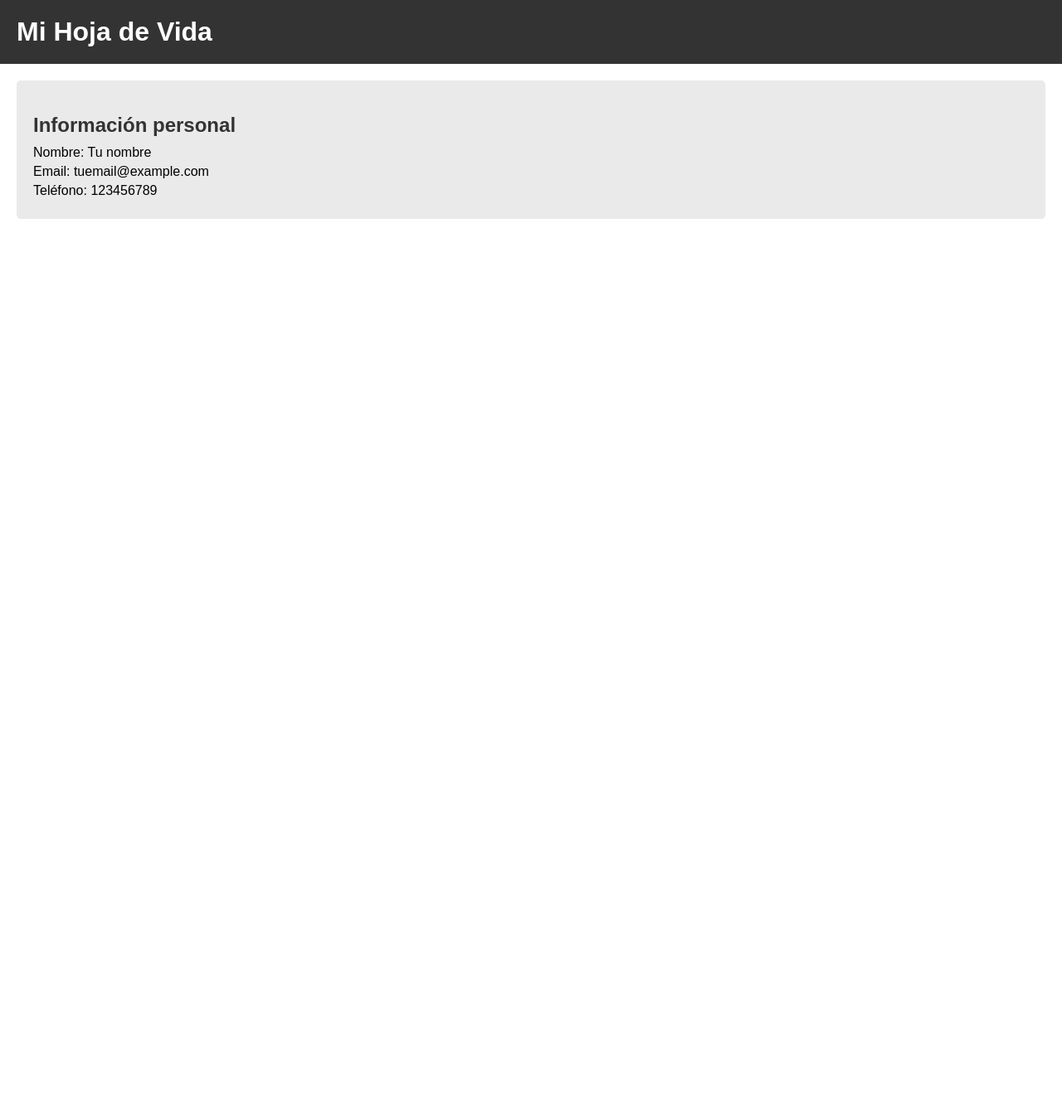
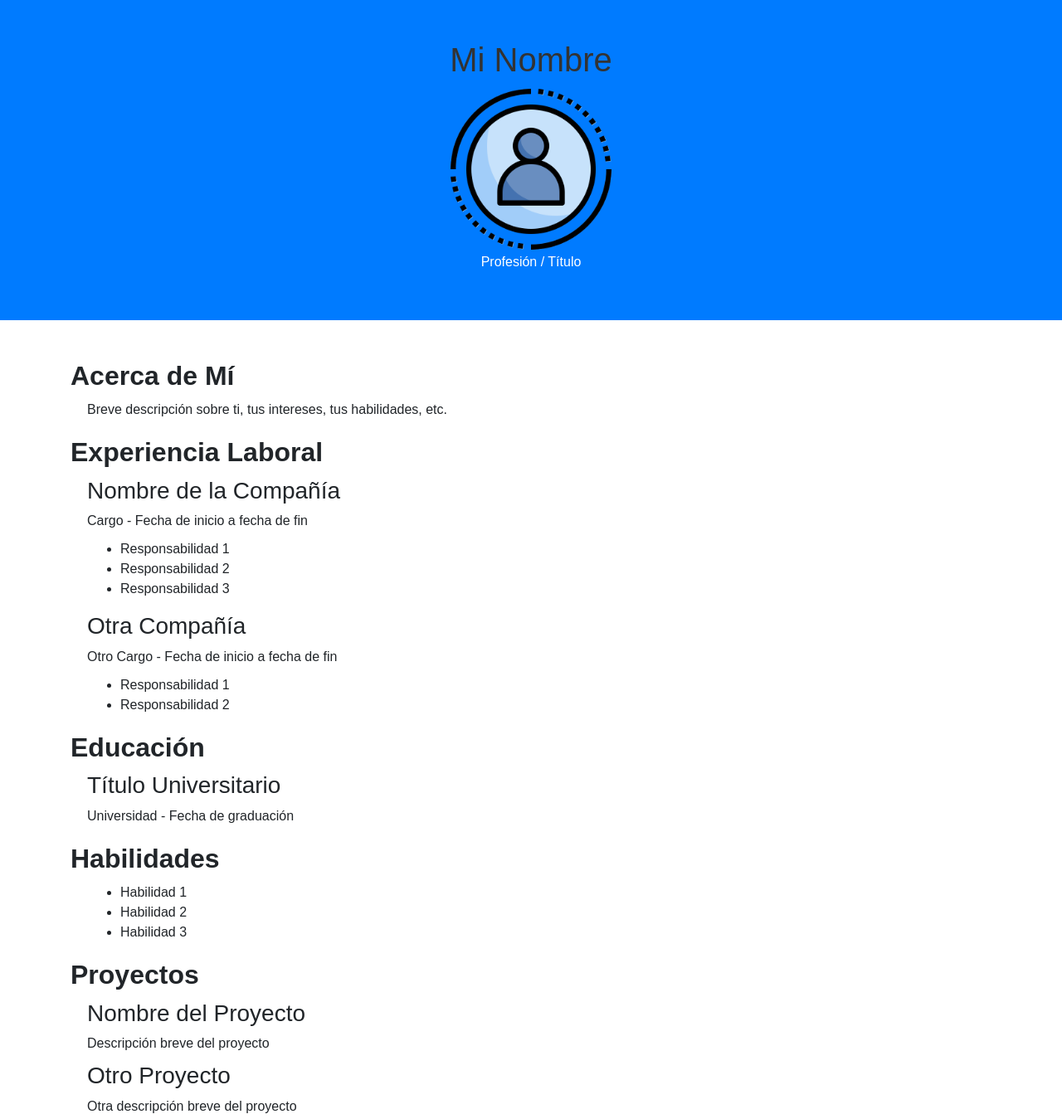
Before and after one commit to RDLARA/mi-primera-pagina, a plain HTML site: page index.html in a window 1280 px wide. Shown: the whole page at 83% size. Before the commit the page ends 800 px from the top, so only its background shows below. Drawn offline with nearby package versions, Linux system fonts and the light colour scheme.

Commit message:
Add files via upload

```diff
--- a/index.html
+++ b/index.html
@@ -1,23 +1,83 @@
 <!DOCTYPE html>
-<html>
-<head>
-  <title>Mi Hoja de Vida</title>
-  <link rel="stylesheet" type="text/css" href="styles.css">
-</head>
-<body>
-  <header>
-    <h1>Mi Hoja de Vida</h1>
-  </header>
+<html lang="en">
+  <head>
+    <meta charset="UTF-8">
+    <meta name="viewport" content="width=device-width, initial-scale=1.0">
+    <title>Mi Portafolio</title>
+    <link rel="stylesheet"
+      href="https://stackpath.bootstrapcdn.com/bootstrap/4.5.0/css/bootstrap.min.css">
+    <link rel="stylesheet" href="styles.css">
+  </head>
+  <body>
+    <header class="bg-primary text-white text-center py-5">
+      <h1>Mi Nombre</h1>
+      <img src="6073873.png" alt="Mi Foto">
+      <p>Profesión / Título</p>
+    </header>
 
-  <section class="section">
-    <h2>Información personal</h2>
-    <p>Nombre: Tu nombre</p>
-    <p>Email: tuemail@example.com</p>
-    <p>Teléfono: 123456789</p>
-    <!-- Agrega más detalles sobre ti -->
-  </section>
+    <div class="container mt-5">
+      <div class="section">
+        <h2 class="section-title">Acerca de Mí</h2>
+        <p class="section-content">
+          Breve descripción sobre ti, tus intereses, tus habilidades, etc.
+        </p>
+      </div>
 
-  <!-- Agrega más secciones para tu hoja de vida -->
+      <div class="section">
+        <h2 class="section-title">Experiencia Laboral</h2>
+        <div class="section-content">
+          <h3>Nombre de la Compañía</h3>
+          <p>Cargo - Fecha de inicio a fecha de fin</p>
+          <ul>
+            <li>Responsabilidad 1</li>
+            <li>Responsabilidad 2</li>
+            <li>Responsabilidad 3</li>
+          </ul>
 
-</body>
+          <h3>Otra Compañía</h3>
+          <p>Otro Cargo - Fecha de inicio a fecha de fin</p>
+          <ul>
+            <li>Responsabilidad 1</li>
+            <li>Responsabilidad 2</li>
+          </ul>
+        </div>
+      </div>
+
+      <div class="section">
+        <h2 class="section-title">Educación</h2>
+        <div class="section-content">
+          <h3>Título Universitario</h3>
+          <p>Universidad - Fecha de graduación</p>
+        </div>
+      </div>
+
+      <div class="section">
+        <h2 class="section-title">Habilidades</h2>
+        <div class="section-content">
+          <ul>
+            <li>Habilidad 1</li>
+            <li>Habilidad 2</li>
+            <li>Habilidad 3</li>
+          </ul>
+        </div>
+      </div>
+
+      <div class="section">
+        <h2 class="section-title">Proyectos</h2>
+        <div class="section-content">
+          <h3>Nombre del Proyecto</h3>
+          <p>Descripción breve del proyecto</p>
+
+          <h3>Otro Proyecto</h3>
+          <p>Otra descripción breve del proyecto</p>
+        </div>
+      </div>
+    </div>
+
+    <script src="https://code.jquery.com/jquery-3.5.1.slim.min.js"></script>
+    <script
+      src="https://cdn.jsdelivr.net/npm/@popperjs/core@2.5.4/dist/umd/popper.min.js"></script>
+    <script
+      src="https://stackpath.bootstrapcdn.com/bootstrap/4.5.0/js/bootstrap.min.js"></script>
+  </body>
 </html>
--- a/styles.css
+++ b/styles.css
@@ -1,38 +1,31 @@
-/* Estilos generales */
+/* style.css */
 body {
   font-family: Arial, sans-serif;
-  margin: 0;
-  padding: 0;
 }
 
-header {
-  background-color: #333;
-  color: #fff;
-  padding: 20px;
+/* style.css */
+img {
+  width: 200px; /* Ajusta el tamaño de la imagen según tus necesidades */
+  border-radius: 50%; /* Agrega un borde redondeado para dar un estilo más estilizado */
 }
 
 h1 {
-  margin: 0;
+  color: #333;
+}
+
+p {
+  margin-bottom: 10px;
 }
 
 .section {
-  margin: 20px;
-  padding: 20px;
-  background-color: #f5f5f5;
-  border-radius: 5px;
+  margin-bottom: 20px;
 }
 
-h2 {
-  color: #333;
-  font-size: 24px;
+.section-title {
+  font-weight: bold;
   margin-bottom: 10px;
 }
 
-p {
-  margin: 5px 0;
+.section-content {
+  margin-left: 20px;
 }
-
-/* Estilos específicos */
-.section:nth-child(even) {
-  background-color: #eaeaea;
-}
```
Also changed, not shown: 6073873.png (added).
